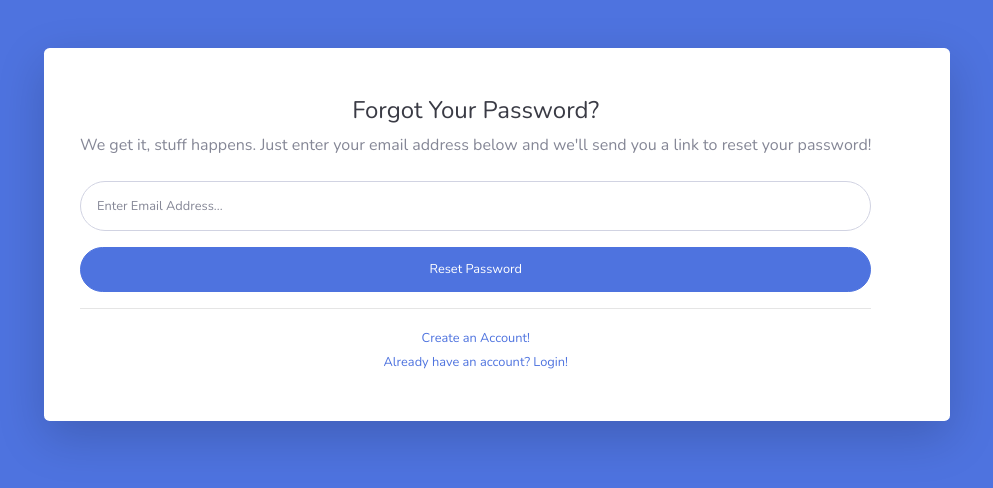
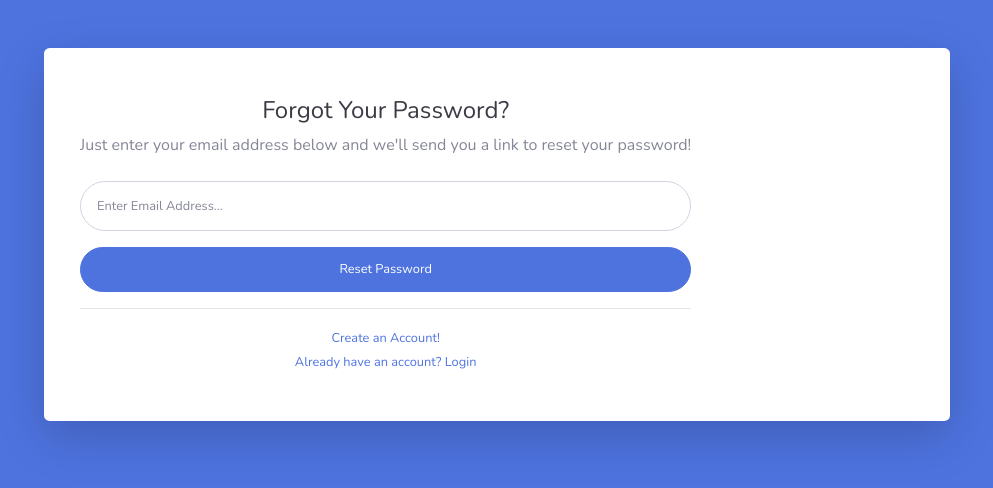
Before and after one commit to anjualiciajohan/Macarina, a PHP site: page /admin/forgotpass.php in a window 1280 px wide. Shown: the top 488 px of the page, without its empty margins (143-1136 px from the left). Run offline with PHP 8.4, Linux system fonts and the light colour scheme.

Commit message:
update forgotpass.php

```diff
--- a/admin/forgotpass.php
+++ b/admin/forgotpass.php
@@ -37,7 +37,7 @@
                 <div class="p-5">
                   <div class="text-center">
                     <h1 class="h4 text-gray-900 mb-2">Forgot Your Password?</h1>
-                    <p class="mb-4">We get it, stuff happens. Just enter your email address below and we'll send you a link to reset your password!</p>
+                    <p class="mb-4"> Just enter your email address below and we'll send you a link to reset your password!</p>
                   </div>
                   <form class="user">
                     <div class="form-group">
@@ -52,7 +52,7 @@
                     <a class="small" href="register.html">Create an Account!</a>
                   </div>
                   <div class="text-center">
-                    <a class="small" href="index.php">Already have an account? Login!</a>
+                    <a class="small" href="index.php">Already have an account? Login</a>
                   </div>
                 </div>
               </div>
```
